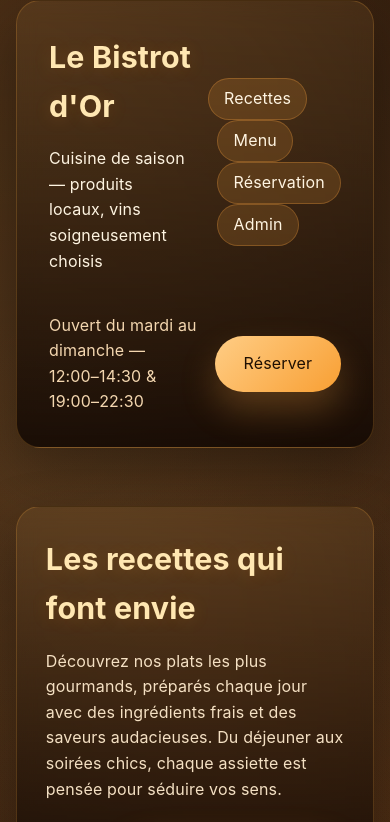
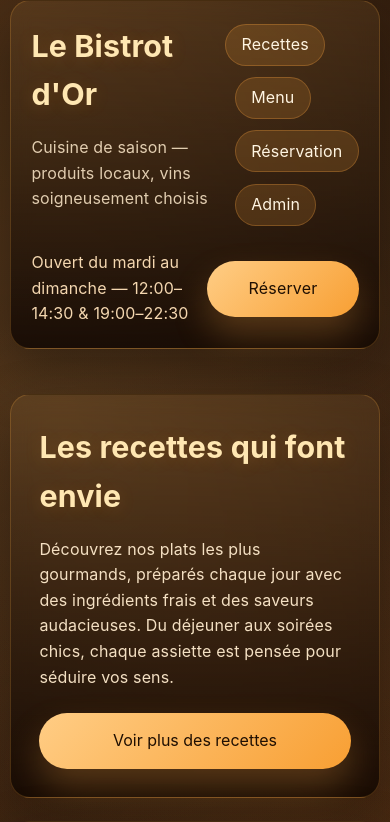
Before and after one commit to davidcibaka/ESS, a website: page index.html in a window 390 px wide. Shown: the top 822 px of the page. Drawn offline with Linux system fonts and the light colour scheme.

Commit message:
modification index

```diff
--- a/style.css
+++ b/style.css
@@ -79,10 +79,23 @@ button {
   padding: 2rem 0;
 }
 
+@media (max-width: 820px) {
+  .container {
+    width: calc(100% - 1.2rem);
+    padding: 1.2rem 0;
+  }
+}
+
 .content-flow {
   margin-top: 1.6rem;
   display: grid;
   gap: 1.6rem;
+}
+
+@media (max-width: 980px) {
+  .content-flow {
+    gap: 1.4rem;
+  }
 }
 
 @media (max-width: 980px) {
@@ -205,6 +218,11 @@ button {
   justify-content: flex-end;
 }
 
+.section-title + .subtitle,
+.subtitle {
+  color: rgba(255, 235, 205, 0.85);
+}
+
 .menu-grid {
   display: grid;
   grid-template-columns: repeat(3, minmax(210px, 1fr));
@@ -325,6 +343,54 @@ button {
   .menu-grid {
     grid-template-columns: 1fr;
   }
+
+  .gallery-footer,
+  .footer nav,
+  .contact-links,
+  .reservation-form,
+  .subscribe-form {
+    width: 100%;
+  }
+
+  .gallery-footer {
+    justify-content: center;
+  }
+
+  .gallery-footer button,
+  .primary,
+  button.primary,
+  .menu-action {
+    width: 100%;
+  }
+
+  .header,
+  .card,
+  .footer {
+    border-radius: 20px;
+  }
+
+  .header {
+    padding: 1.3rem;
+  }
+
+  .header > div {
+    gap: 1rem;
+  }
+
+  .header nav {
+    width: 100%;
+    display: flex;
+    flex-wrap: wrap;
+    gap: 0.7rem;
+  }
+
+  .menu-card {
+    grid-template-columns: 1fr;
+  }
+
+  .dish-card {
+    width: 100%;
+  }
 }
 
 .primary,
```
